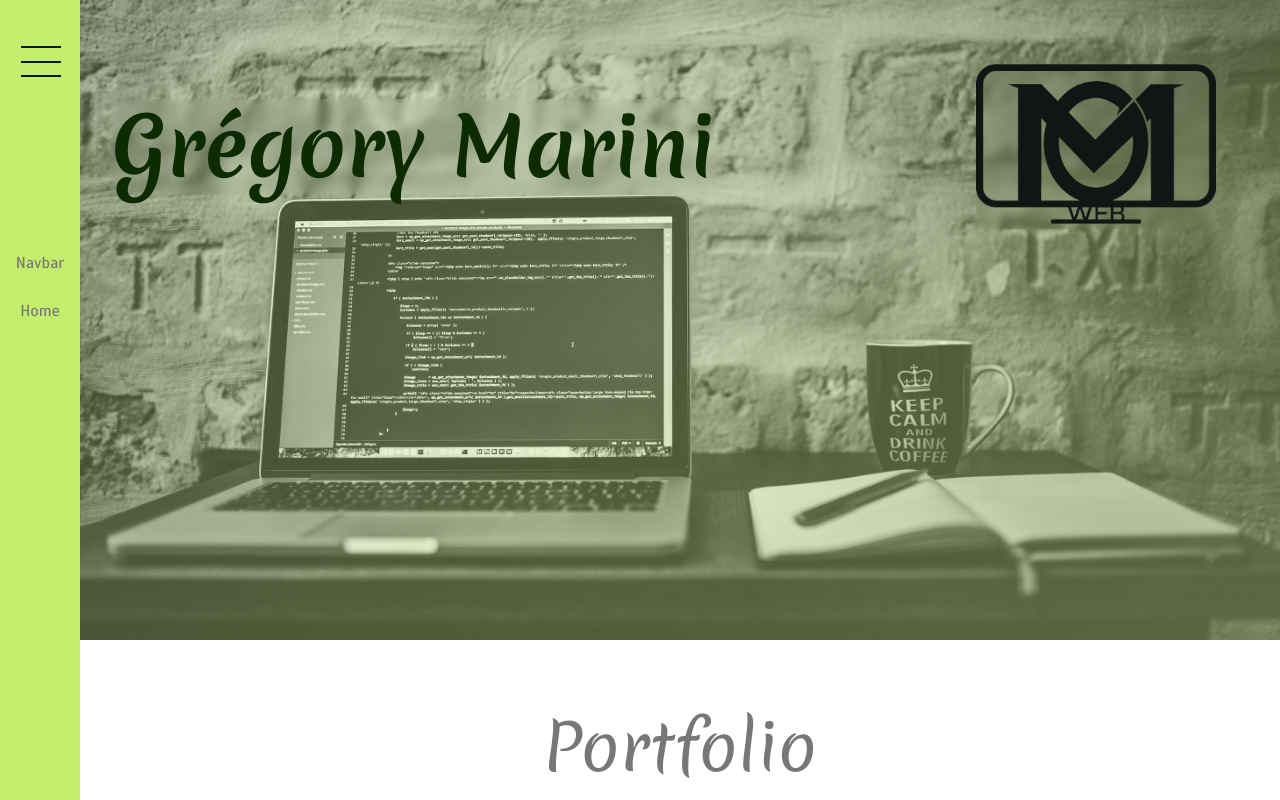
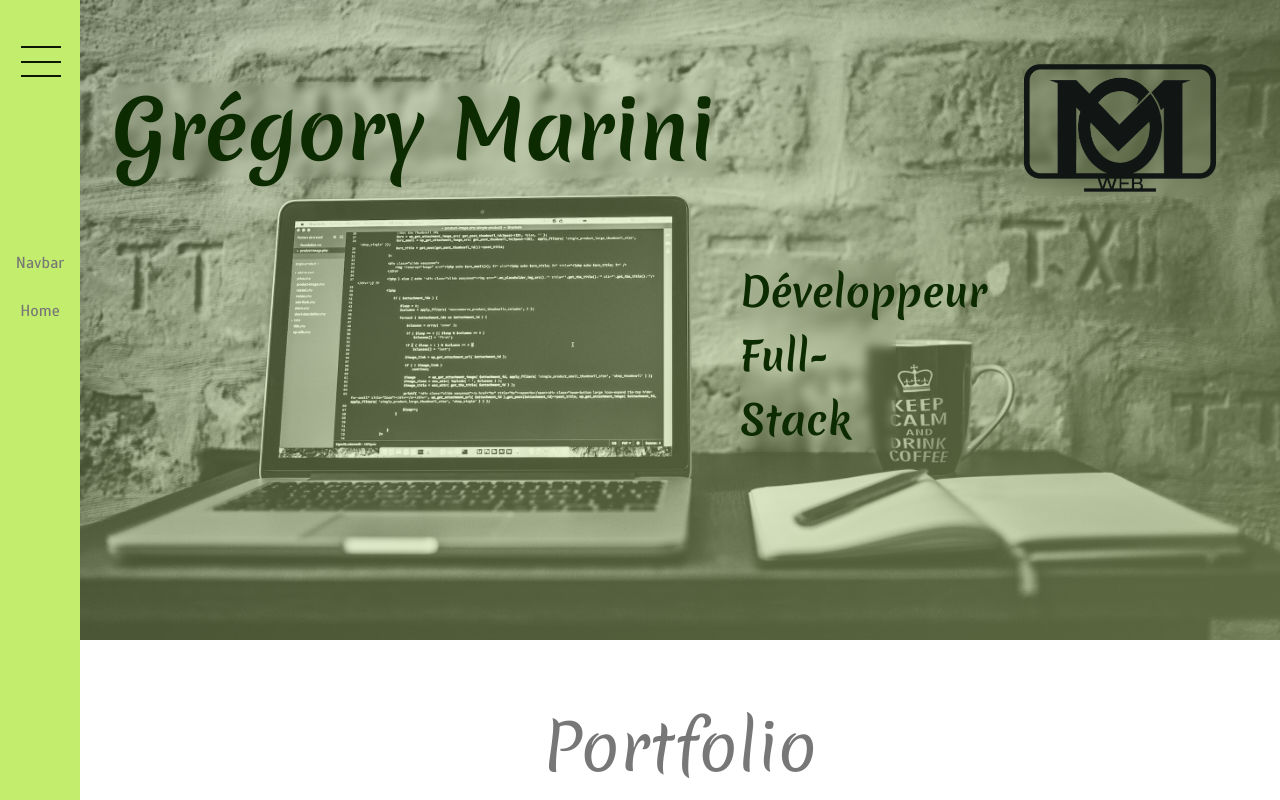
Before and after one commit to NMY0d4/mon-site-en-react, a React (Create React App) app: page / in a window 1280 px wide. Shown: the top 800 px of the page. Built offline with nearby package versions, Linux system fonts and the light colour scheme.

Commit message:
work on style

```diff
--- a/src/components/header/Hero.component.js
+++ b/src/components/header/Hero.component.js
@@ -3,30 +3,22 @@ import logoDarkGreen from "../../images/logo_original_vert_fonce.png";
 
 export const Hero = () => {
     return (
-        <header
-            id="header"
-            class="header"
-            //         style={{
-            //             backgroundImage: `linear-gradient(
-            //         to right bottom,
-            //         rgba(113,162,35, 0.2),
-            //         rgba(195,237,108, 0.5)
-            //     ),
-            //     url("/images/hero_resize.jpg")
-            // `,
-            //         }}
-        >
-            <div class="header__container">
-                <h1 class="header__myname heading-1">Grégory Marini</h1>
-                <div class="header__logo">
+        <header className="header">
+            <div className="header__container">
+                <h1 className="header__myname heading-1">Grégory Marini</h1>
+                <div className="header__logo">
                     <a href="{{path('app_home')}}" class="logo-link">
                         <img
                             src={logoDarkGreen}
                             alt="logo GM_Web"
-                            class="logo-icon"
+                            className="logo-icon"
                         />
                     </a>
                 </div>
+            </div>
+            <div className="comment">
+                <p>Développeur</p>
+                <p>Full-Stack</p>
             </div>
         </header>
     );
--- a/src/components/header/hero.styles.scss
+++ b/src/components/header/hero.styles.scss
@@ -41,7 +41,16 @@ $color-secondary-light: rgb(195, 237, 108);
 
     .logo-icon {
         display: block;
-        width: 15rem;
+        width: 12rem;
     }
     height: auto;
+    .comment {
+        position: relative;
+        width: 13%;
+        backdrop-filter: blur(5px);
+        right: -55%;
+        font-family: var(--font-primary);
+        font-weight: 600;
+        color: var(--color-primary);
+    }
 }
```
